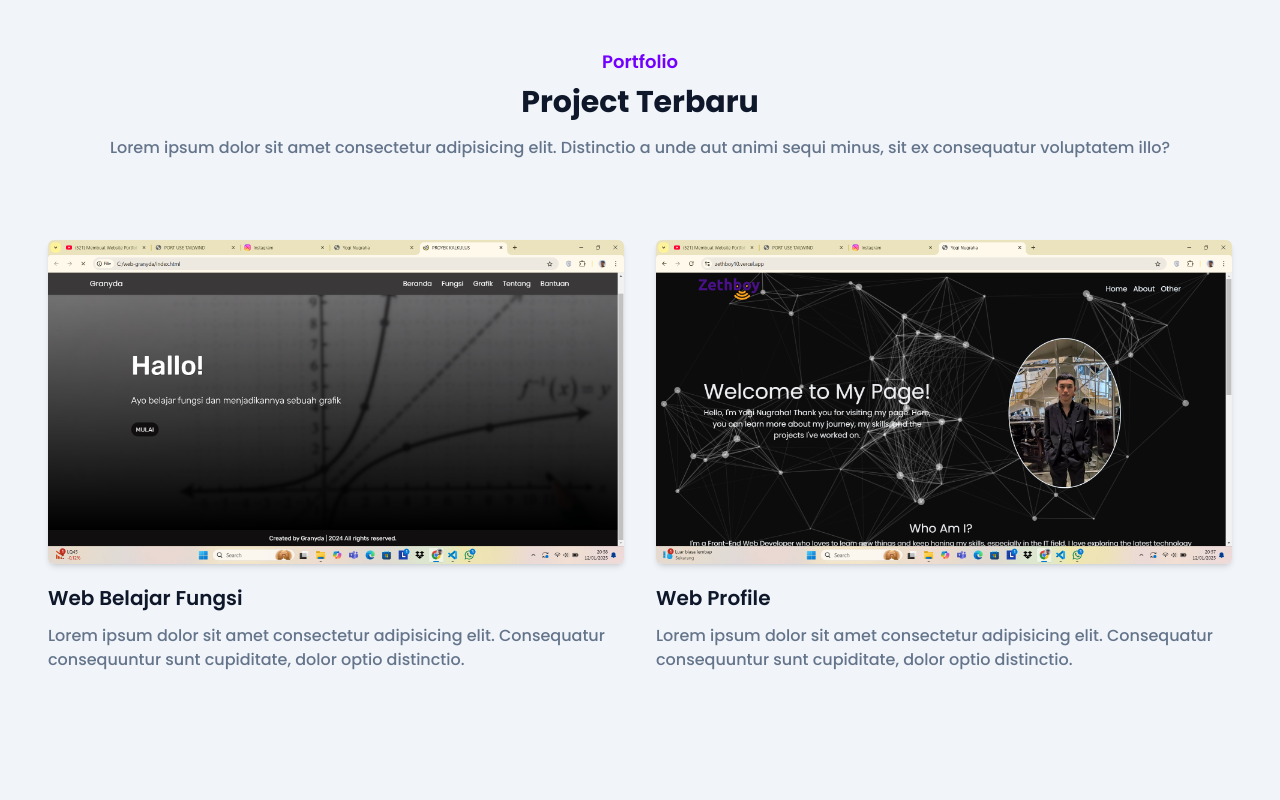
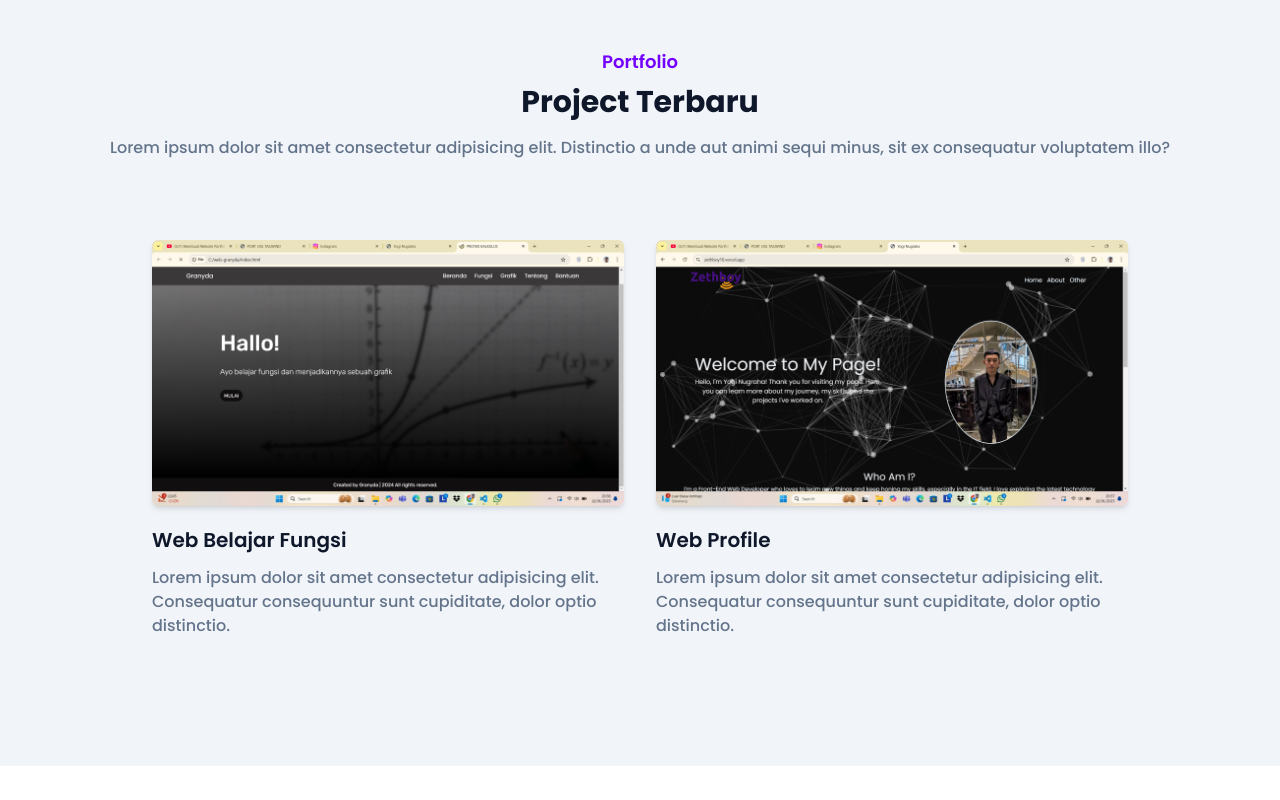
Before and after one commit to zethboy/testTailwind, a website: page index.html in a window 1280 px wide. Shown: the part 1125-1925 px from the top of the page. After the commit the page ends 1891 px from the top, so only its background shows below. Drawn offline with Linux system fonts and the light colour scheme.

Commit message:
port size

```diff
--- a/index.html
+++ b/index.html
@@ -113,7 +113,7 @@
           <p class="font-medium text-md text-samar">Lorem ipsum dolor sit amet consectetur adipisicing elit. Distinctio a unde aut animi sequi minus, sit ex consequatur voluptatem illo?</p>
         </div>
       </div>
-      <div class="w-full px-4 flex flex-wrap justify-center">
+      <div class="w-full px-4 flex flex-wrap justify-center xl:w-10/12 xl:mx-auto">
         <div class="mb-12 p-4 md:w-1/2">
           <div class="rounded-md shadow-md overflow-hidden">
             <img src="./dist/img/port1.png" alt="web belajar" width="w-full">
```
Also changed, not shown: dist/output.css.
